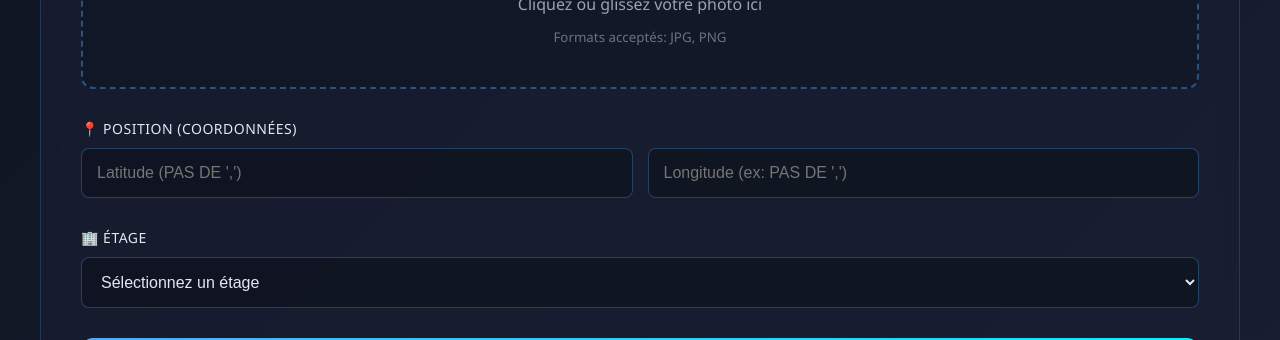
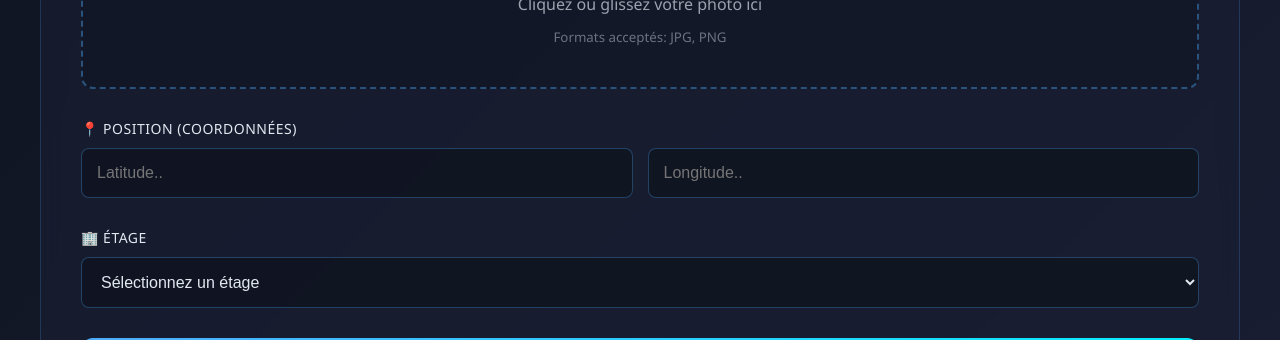
Before and after one commit to brocolialacreme/pxperfect-main-website, a website: page html/uploadIMG.html in a window 1280 px wide. Shown: the part 460-800 px from the top of the page. Drawn offline with nearby package versions, Linux system fonts and the light colour scheme.

Commit message:
petite modif

```diff
--- a/html/uploadIMG.html
+++ b/html/uploadIMG.html
@@ -312,8 +312,8 @@
                 <div class="form-group">
                     <label>📍 Position (Coordonnées)</label>
                     <div class="coordinate-inputs">
-                        <input type="number" id="latitude" placeholder="Latitude (PAS DE ',')" step="0.0001" required>
-                        <input type="number" id="longitude" placeholder="Longitude (ex: PAS DE ',')" step="0.0001" required>
+                        <input type="number" id="latitude" placeholder="Latitude.." step="0.01" required>
+                        <input type="number" id="longitude" placeholder="Longitude.." step="0.01" required>
                     </div>
                 </div>
 
```
